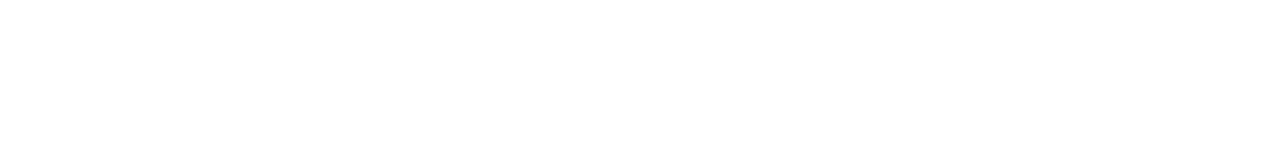
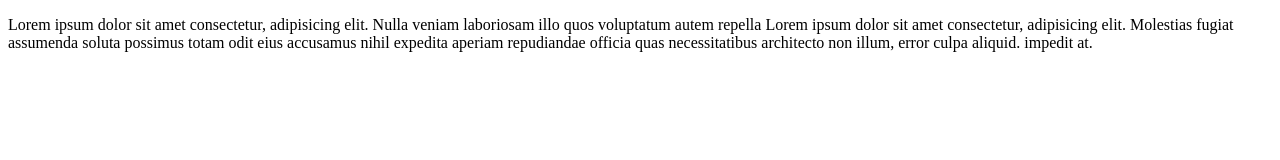
Before and after one commit to AbuJaherRakib/class18, a plain HTML site: page index.html in a window 1280 px wide. Drawn offline with Linux system fonts and the light colour scheme.

Commit message:
added paragraph to learn how to merge code

```diff
--- a/index.html
+++ b/index.html
@@ -3,11 +3,12 @@
 <head>
     <meta charset="UTF-8">
     <meta name="viewport" content="width=device-width, initial-scale=1.0">
-    <title>Document</title>
+    <title>class_18</title>
     <link rel="stylesheet" href="./css/all.min.css">
     <link rel="stylesheet" href="./css/style.css">
 </head>
 <body>
+    <p>Lorem ipsum dolor sit amet consectetur, adipisicing elit. Nulla veniam laboriosam illo quos voluptatum autem repella Lorem ipsum dolor sit amet consectetur, adipisicing elit. Molestias fugiat assumenda soluta possimus totam odit eius accusamus nihil expedita aperiam repudiandae officia quas necessitatibus architecto non illum, error culpa aliquid. impedit at.</p>
 
 </body>
 </html>
```
